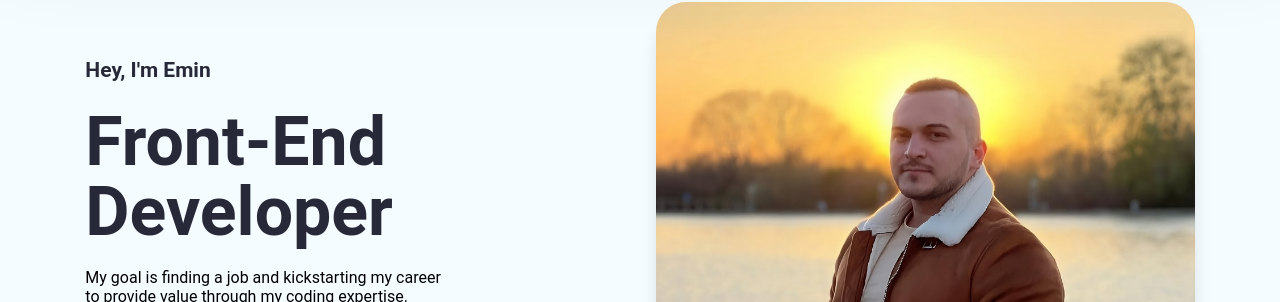
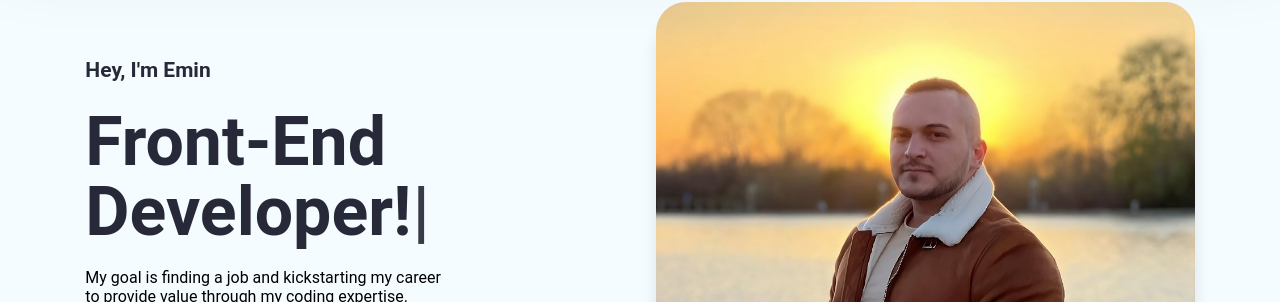
Before and after one commit to eminn-a/Personal-Portfolio, a React (Vite) app: page / in a window 1280 px wide. Shown: the part 131-433 px from the top of the page. Built offline with nearby package versions, Linux system fonts and the light colour scheme.

Commit message:
Added typewriter-effect to hero section

```diff
--- a/package.json
+++ b/package.json
@@ -13,7 +13,8 @@
     "react": "^18.2.0",
     "react-dom": "^18.2.0",
     "react-router-dom": "^6.21.1",
-    "react-scroll": "^1.9.0"
+    "react-scroll": "^1.9.0",
+    "typewriter-effect": "^2.21.0"
   },
   "devDependencies": {
     "@types/react": "^18.2.15",
--- a/src/App.css
+++ b/src/App.css
@@ -100,6 +100,10 @@ h3 {
   font-size: 24px;
   font-weight: 700;
   line-height: 34px;
+}
+
+.hero--section-title--color {
+  color: var(--heading-color);
 }
 
 /* Pragraphs text large medium small */
--- a/src/Components/HeroSection/HeroSection.jsx
+++ b/src/Components/HeroSection/HeroSection.jsx
@@ -1,3 +1,5 @@
+import Typewriter from "typewriter-effect";
+
 export default function HeroSection() {
   const goToPage = () => {
     window.open(
@@ -11,8 +13,22 @@ export default function HeroSection() {
         <div className="hero--section--content">
           <p className="section--title">Hey, I'm Emin</p>
           <h1 className="hero--section--title">
-            <span className="hero--section-title--color">Front-End</span> <br />
-            Developer
+            {/* <span className="hero--section-title--color">Front-End </span> */}
+
+            <Typewriter
+              onInit={(typewriter) => {
+                typewriter
+                  .typeString("Front-End <br /> Developer!")
+                  .pauseFor(9000)
+                  .deleteAll()
+                  .start();
+              }}
+              options={{
+                autoStart: true,
+                loop: true,
+                // cursor:
+              }}
+            />
           </h1>
           <p className="hero--section--description">
             My goal is finding a job and kickstarting my career
```
Also changed, not shown: 1 other file (tests, documents, lock files or other folders).
